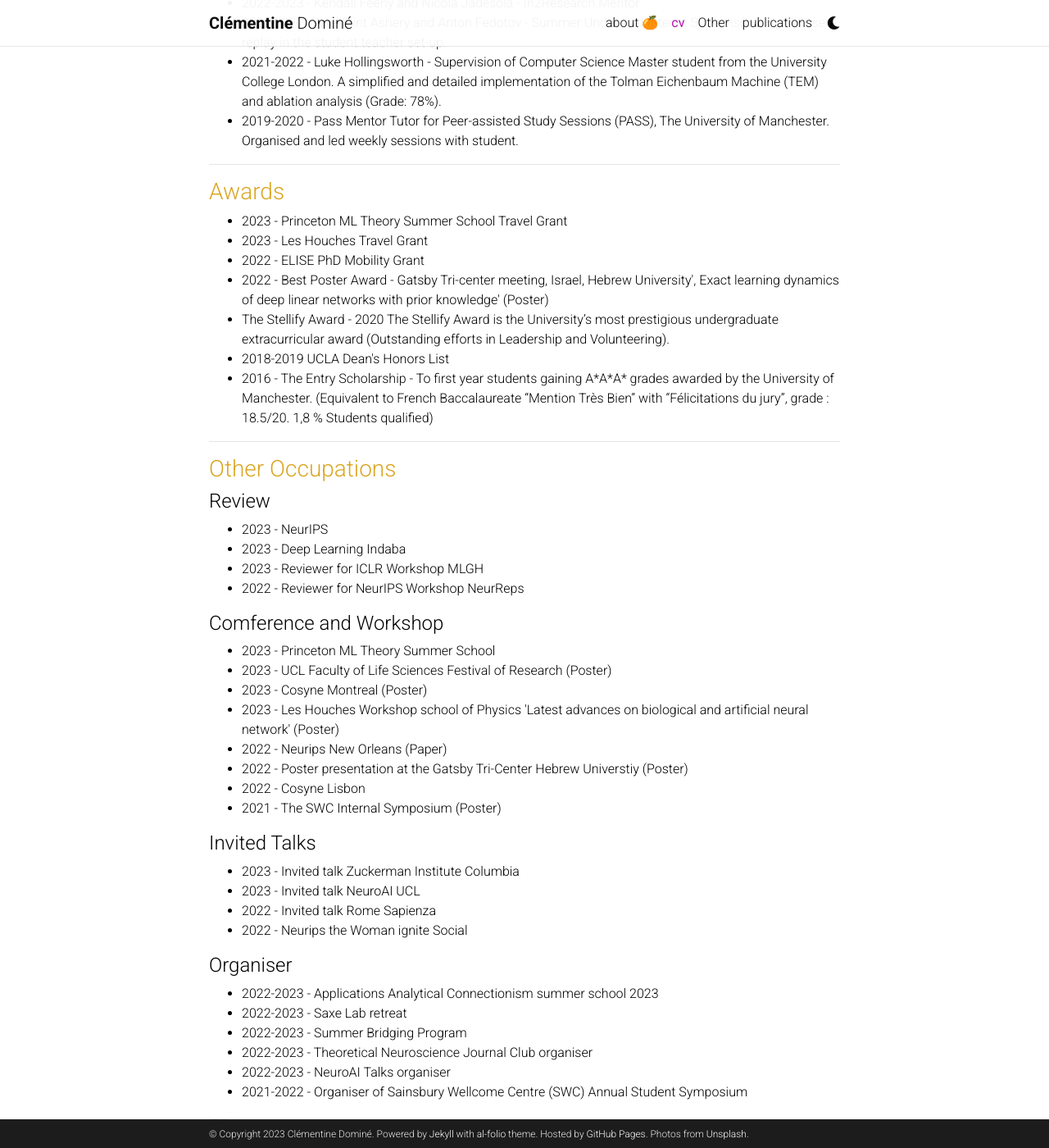
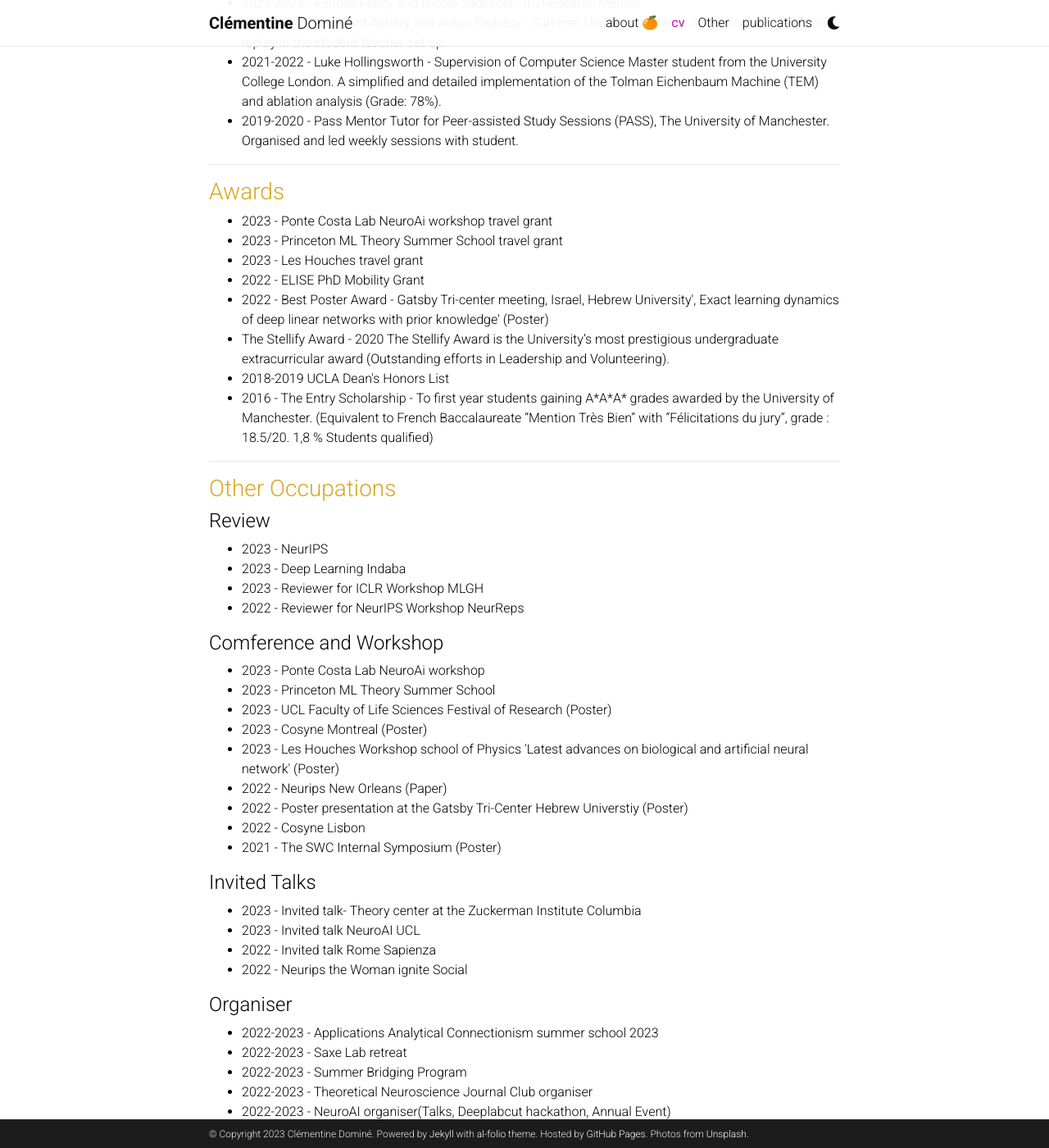
Before and after one commit to ClementineDomine/ClementineDomine.github.io, a Jekyll site: the page built from _pages/CV.md, in a window 1280 px wide and 1400 px high, scrolled down 2874 px. Shown: the whole window at 82% size. Built offline with Jekyll 4.4.1, drawn with Linux system fonts in a browser that asks for light colours; comment, search, counter and statistics services are not loaded; a style sheet for code colours, icons or effects is not loaded.

Commit message:
update CV

```diff
--- a/_pages/CV.md
+++ b/_pages/CV.md
@@ -9,7 +9,6 @@ nav: true
 
 
 ***
-
 <h3> <span style="color:#DAA520">Publications and Posters </span></h3>
 
 *First Author
@@ -124,8 +123,9 @@ The ALPHA experiment is working with trapped anti-hydrogen atoms and aims at stu
 
 <h3> <span style="color:#DAA520">Awards</span></h3>
 <ul>
-<li> 2023 - Princeton ML Theory Summer School Travel Grant </li>
-<li> 2023 - Les Houches Travel Grant
+<li> 2023 - Ponte Costa Lab NeuroAi workshop travel grant </li>
+<li> 2023 - Princeton ML Theory Summer School travel grant </li>
+<li> 2023 - Les Houches travel grant
 </li>
 <li> 2022 - ELISE PhD Mobility Grant
 </li>
@@ -151,6 +151,7 @@ The ALPHA experiment is working with trapped anti-hydrogen atoms and aims at stu
 
 #### Comference and Workshop <br>
 <ul>
+<li> 2023 - Ponte Costa Lab NeuroAi workshop </li>
 <li> 2023 - Princeton ML Theory Summer School </li>
 <li> 2023 - UCL Faculty of Life Sciences Festival of Research (Poster)  </li>
 <li> 2023 - Cosyne Montreal (Poster)  </li>
@@ -163,7 +164,8 @@ The ALPHA experiment is working with trapped anti-hydrogen atoms and aims at stu
 
 #### Invited Talks <br>
 <ul>
-<li> 2023 - Invited talk Zuckerman Institute Columbia </li>
+
+<li> 2023 - Invited talk- Theory center at the Zuckerman Institute Columbia </li>
 <li> 2023 - Invited talk NeuroAI UCL  </li>
 <li> 2022 - Invited talk Rome Sapienza </li>
 <li> 2022 - Neurips the Woman ignite Social </li>
@@ -175,7 +177,7 @@ The ALPHA experiment is working with trapped anti-hydrogen atoms and aims at stu
 <li> 2022-2023 - Saxe Lab retreat </li>
 <li> 2022-2023 - Summer Bridging Program  </li>
 <li> 2022-2023 - Theoretical Neuroscience Journal Club organiser</li>
-<li> 2022-2023 - NeuroAI Talks organiser</li>
+<li> 2022-2023 - NeuroAI organiser(Talks, Deeplabcut hackathon, Annual Event)</li>
 <li> 2021-2022 - Organiser of Sainsbury Wellcome Centre (SWC) Annual Student Symposium</li>
 </ul>
 
```
